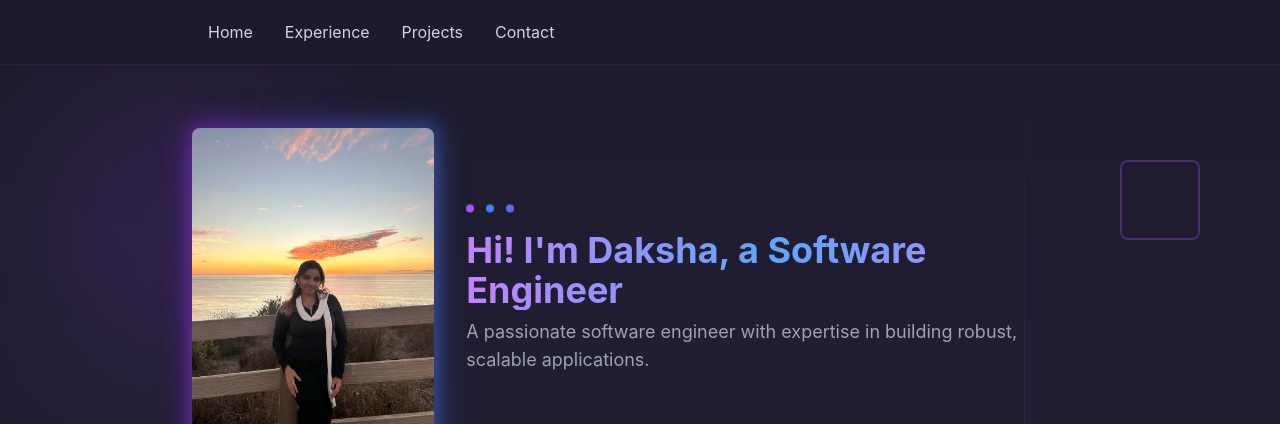
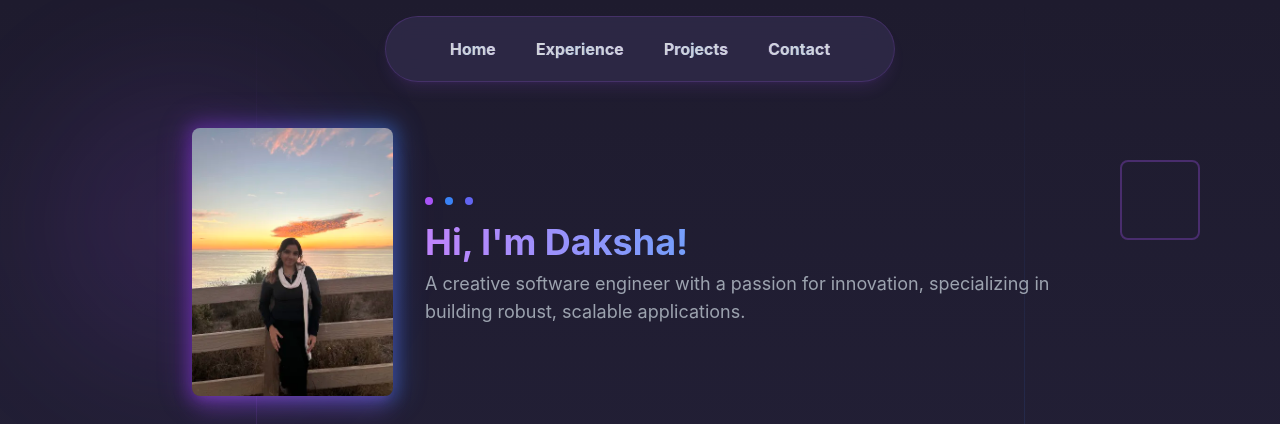
Before and after one commit to Dakshaarvind/my-portfolio, a React (Create React App) app: page / in a window 1280 px wide. Shown: the top 424 px of the page. Built offline with nearby package versions, Linux system fonts and the light colour scheme.

Commit message:
final landing page rizz

```diff
--- a/src/App.js
+++ b/src/App.js
@@ -11,7 +11,7 @@ const PortfolioWebsite = () => {
         const offsetTop = document.querySelector(href).offsetTop;
 
         window.scrollTo({
-          top: offsetTop - 64, // 64px is the height of the navbar
+          top: offsetTop - 64,
           behavior: 'smooth'
         });
       });
@@ -21,13 +21,8 @@ const PortfolioWebsite = () => {
   return (
     <div className="min-h-screen bg-gradient-to-b from-[#1E1B2E] to-[#2A2744] text-white relative overflow-hidden">
       {/* Navigation Dashboard */}
-      <nav className="fixed top-0 left-0 right-0 bg-[#1E1B2E]/80 backdrop-blur-md z-50 border-b border-purple-500/10">
-        <div className="max-w-4xl mx-auto px-4">
-          <div className="flex items-center justify-between h-16">
-            {/* Logo/Name */}
-
-            {/* Navigation Links */}
-            <div className="flex items-center gap-8">
+      <nav className="fixed top-4 left-1/2 -translate-x-1/2 bg-[#2E2A47]/90 backdrop-blur-md z-50 rounded-full px-16 py-3 border border-purple-500/20 shadow-lg shadow-purple-500/10">
+        <div className="flex items-center gap-10">
           {[
             { name: 'Home', href: '#home' },
             { name: 'Experience', href: '#experience' },
@@ -39,15 +34,13 @@ const PortfolioWebsite = () => {
               href={item.href}
               className="relative group py-2"
             >
-                  <span className="text-gray-300 hover:text-white transition-colors duration-300">
+              <span className="text-gray-300 hover:text-white transition-colors duration-300 bg-gradient-to-r from-purple-400 via-blue-400 to-purple-400 bg-clip-text hover:text-transparent bg-size-200 hover:animate-gradient font-bold">
                 {item.name}
               </span>
               {/* Animated underline */}
               <span className="absolute bottom-0 left-0 w-0 h-0.5 bg-gradient-to-r from-purple-500 to-blue-500 group-hover:w-full transition-all duration-300"></span>
             </a>
           ))}
-            </div>
-          </div>
         </div>
       </nav>
 
@@ -109,10 +102,11 @@ const PortfolioWebsite = () => {
               </div>
 
               <h1 className="text-4xl font-bold mb-2 bg-gradient-to-r from-purple-400 via-blue-400 to-purple-400 bg-clip-text text-transparent bg-size-200 animate-gradient">
-                Hi! I'm Daksha, a Software Engineer
+                Hi, I'm Daksha!
               </h1>
               <p className="text-lg text-gray-400 hover:text-gray-300 transition-colors duration-300">
-                A passionate software engineer with expertise in building robust, scalable applications.
+                A creative software engineer with a passion for innovation,
+                specializing in building robust, scalable applications.
               </p>
             </div>
           </div>
```
Lines whose indentation alone changed are shown as unchanged.
